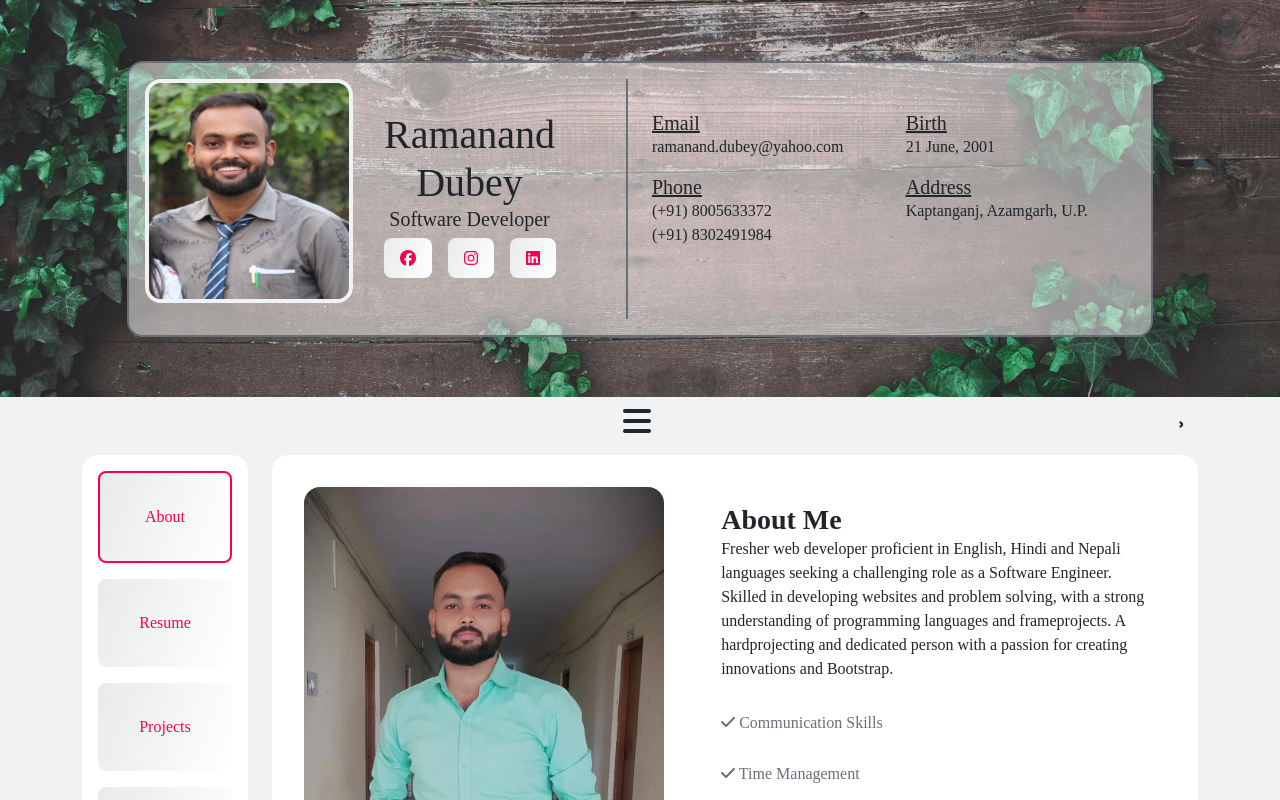
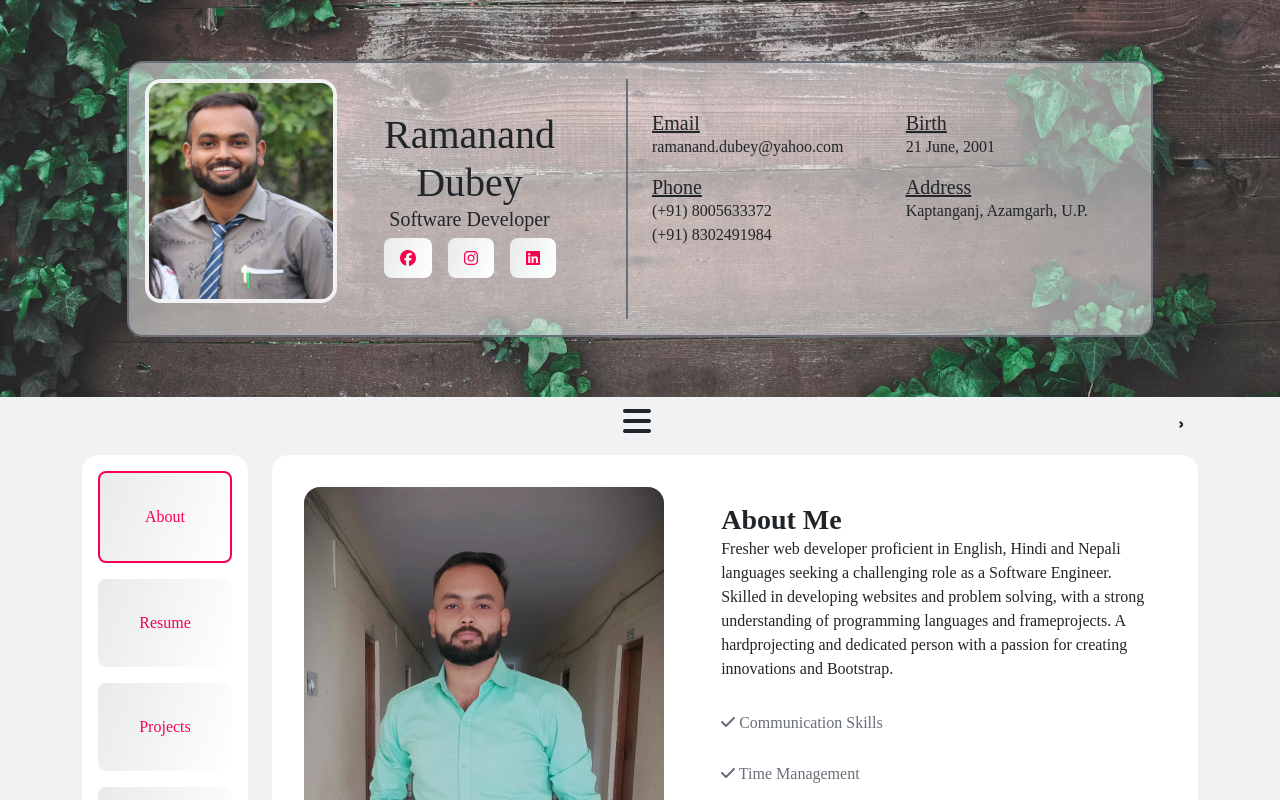
Before and after one commit to rama-69er/Portfolio, a React (Create React App) app: page / in a window 1280 px wide. Shown: the top 800 px of the page. Built offline with nearby package versions, Linux system fonts and the light colour scheme.

Commit message:
Commited...

```diff
--- a/src/css/homepage.css
+++ b/src/css/homepage.css
@@ -49,7 +49,7 @@
   border-radius: 1rem;
   border: 4px solid var(--theme-light-grey);
   height: 14rem;
-  width: 14rem;
+  width: 12rem;
 }
 
 .theme-btn {
@@ -230,19 +230,8 @@
   .siteBody .site-about .about-para {
     margin-left: 4rem;
   }
-
   .homeTab .homepage-tab .left-tab #profile-image {
-    width: 12rem;
-  }
-}
-
-@media (min-width: 992px) and (max-width: 2560px) {
-  .homeTab .homepage-tab .left-tab #profile-image {
-    width: 13rem;
-  }
-}
-@media (min-width: 992px) and (max-width: 1024px) {
-  .homeTab .homepage-tab .left-tab #profile-image {
+    height: 14rem;
     width: 11rem;
   }
 }
```
Also changed, not shown: src/pages/homepage.jsx (indentation only).
